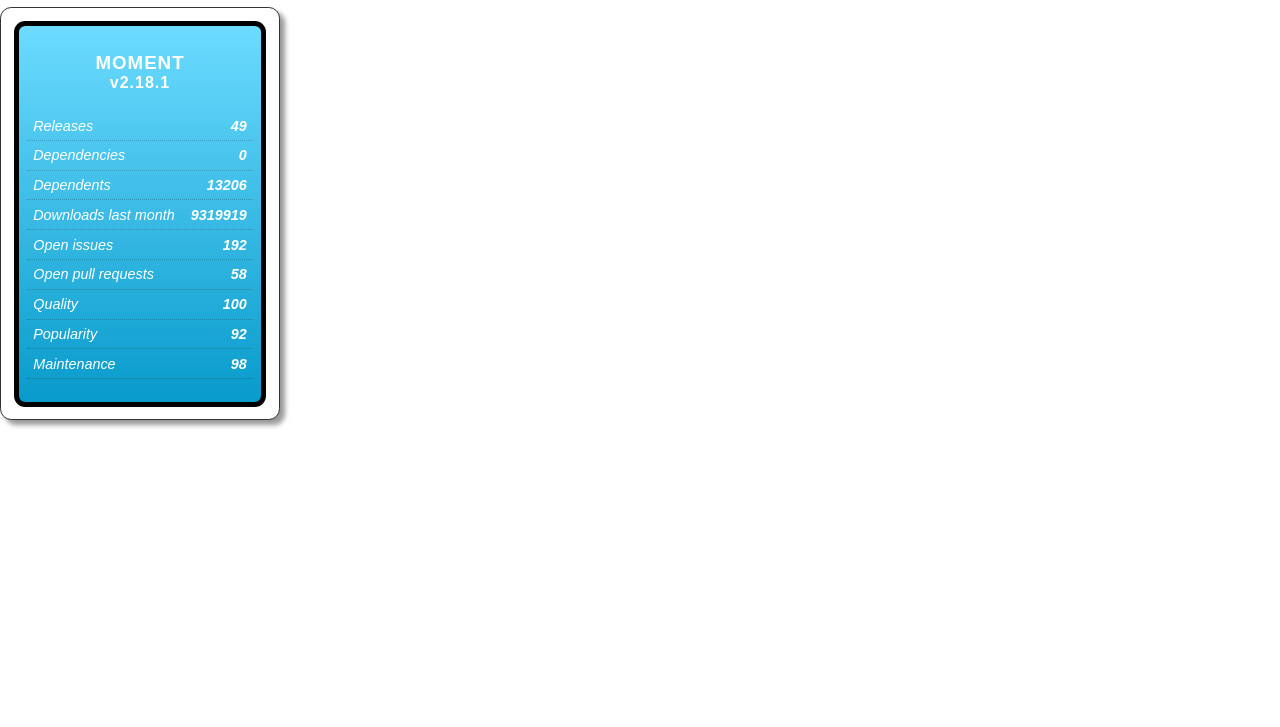
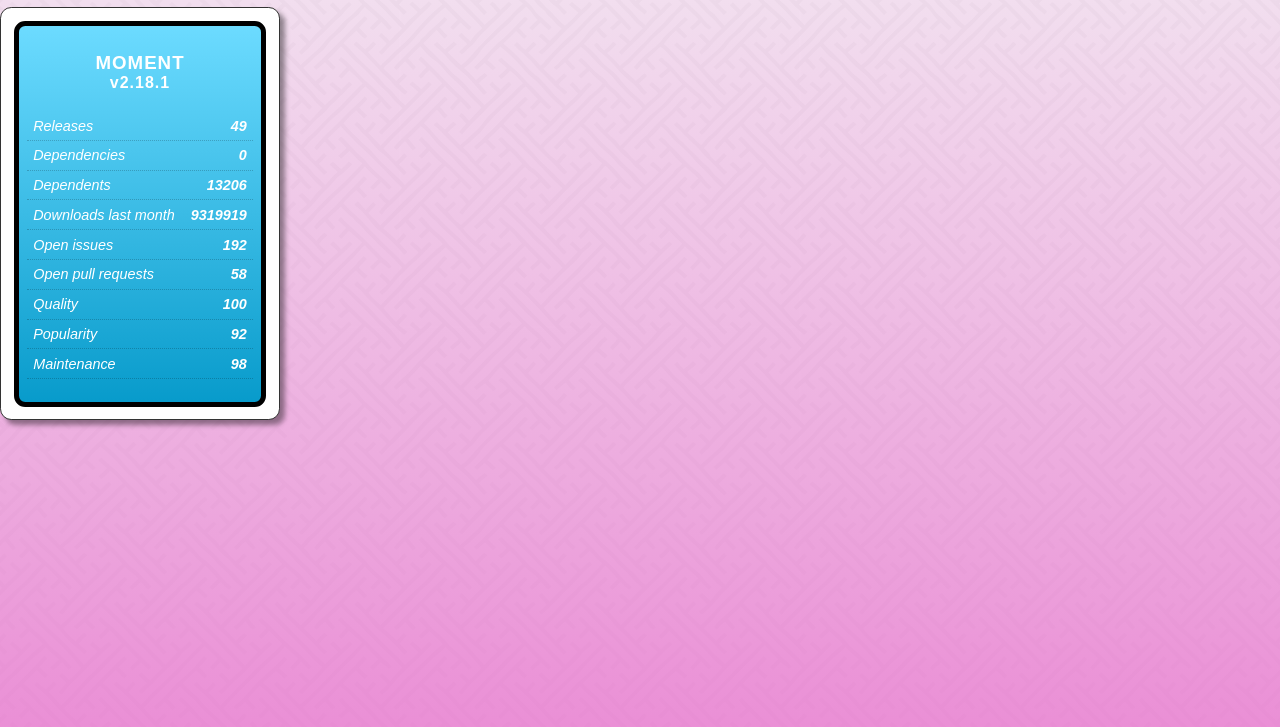
Before and after one commit to hkoskinen/top-trumps, a website: page index.html in a window 1280 px wide. Shown: the part 73-800 px from the top of the page. Drawn offline with Linux system fonts and the light colour scheme; files that its build step writes are made by us from their sources.

Commit message:
Add background image

```diff
--- a/index.html
+++ b/index.html
@@ -9,6 +9,7 @@
   <style>
     html {
       box-sizing: border-box;
+      height: 100%;
     }
 
     *,
@@ -22,6 +23,7 @@
       color: #333;
       font-family: sans-serif;
       font-weight: 100;
+      background: linear-gradient(rgba(230, 100, 200, .1), rgba(230, 100, 200, .7)), url(images/sayagata-400px.png);
     }
 
     .card {
```
Also changed, not shown: images/sayagata-400px.png (added).
